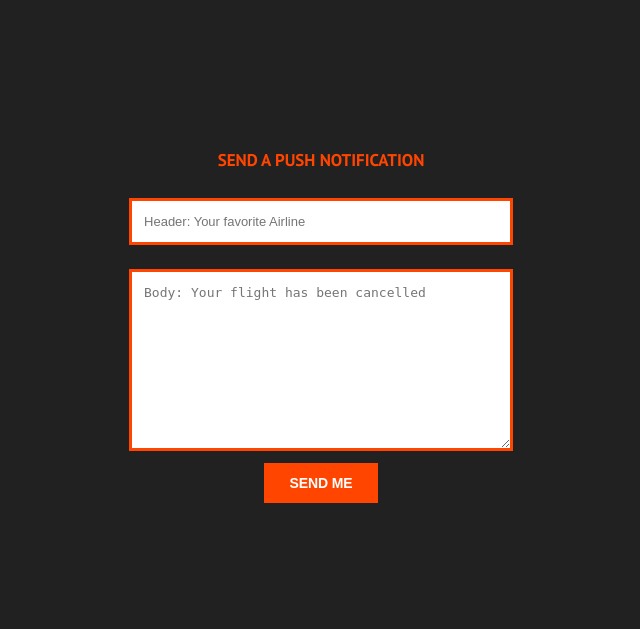
After one commit to ChiragKanzariya/billboard-management-with-chat-app, a Django app: page / in a window 1280 px wide. The commit adds this page. Shown: the top 629 px of the page, without its empty margins (319-959 px from the left). Run offline with Django 3.2, Linux system fonts and the light colour scheme; the visitor is signed in with stand-in values (Sample User, id 1).

Commit message:
changes frontend

```diff
--- a/billboard/urls.py
+++ b/billboard/urls.py
@@ -1,8 +1,9 @@
 from django.contrib import admin
 from django.urls import path
 from django.conf.urls import url, include
+from django.views.generic.base  import TemplateView
 
-from billboard.views import welcome
+from billboard.views import welcome, send_push, notification
 
 
 urlpatterns = [
@@ -10,4 +11,8 @@ urlpatterns = [
     url(r'^advertiser/', include('advertiser.urls')),
     url(r'^chat/', include('chat.urls')),
     url(r'^welcome/$', welcome, name='billboard_welcome'),
+    path('', notification),
+    path('send_push', send_push),
+    path('webpush/', include('webpush.urls')),
+    path('sw.js', TemplateView.as_view(template_name='advertiser/sw.js', content_type='application/x-javascript')),
 ]
--- a/billboard/views.py
+++ b/billboard/views.py
@@ -1,7 +1,45 @@
-from django.shortcuts import render, redirect
+from django.http.response import JsonResponse, HttpResponse
+from django.views.decorators.http import require_GET, require_POST
+from django.shortcuts import render, get_object_or_404, redirect
+from django.contrib.auth.models import User
+from django.views.decorators.csrf import csrf_exempt
+from webpush import send_user_notification
+from django.contrib.auth.decorators import login_required
+from django.conf import settings
+import json
 
 def welcome(request):
     if request.user.is_authenticated:
         return redirect ('advertiser_home')
     else:
         return render(request, 'billboard/welcome.html')
+
+@login_required
+@require_GET
+def notification(request):
+    webpush_settings = getattr(settings, 'WEBPUSH_SETTINGS', {})
+    vapid_key = webpush_settings.get('VAPID_PUBLIC_KEY')
+    user = request.user
+    return render(request, 'advertiser/notification/notification.html', {user: user, 'vapid_key':vapid_key})
+
+@login_required
+@require_POST
+@csrf_exempt
+def send_push(request):
+    try:
+        body = request.body
+        data = json.loads(body)
+
+        if 'head' not in data or 'body' not in data or 'id' not in data:
+            return JsonResponse(status=400, data={'message': 'Invalid data enter valid data.'})
+
+        user_id = data['id']
+        user = get_object_or_404(User, pk=user_id)
+        payload = {'head': data['head'], 'body': data['body']}
+        print(payload)
+        send_user_notification(user=user, payload=payload, ttl=1000)
+        print(payload)
+
+        return JsonResponse(status=200, data={'message': 'Web push successful'})
+    except TypeError:
+        return JsonResponse(status=500, data={'message': 'Error occurred.'})
--- /dev/null
+++ b/static/css/styles.css
@@ -0,0 +1,72 @@
+body {
+    height: 100%;
+    background: rgba(0, 0, 0, 0.87);
+    font-family: 'PT Sans', sans-serif;
+}
+
+div {
+    height: 100%;
+    display: flex;
+    align-items: center;
+    justify-content: center;
+}
+
+form {
+    display: flex;
+    flex-direction: column;
+    align-items: center;
+    justify-content: center;
+    width: 35%;
+    margin: 10% auto;
+}
+
+form > h3 {
+    font-size: 17px;
+    font-weight: bold;
+    margin: 15px 0;
+    color: orangered;
+    text-transform: uppercase;
+}
+
+form > .error {
+    margin: 0;
+    font-size: 15px;
+    font-weight: normal;
+    color: orange;
+    opacity: 0.7;
+}
+
+form > input, form > textarea {
+    border: 3px solid orangered;
+    box-shadow: unset;
+    padding: 13px 12px;
+    margin: 12px auto;
+    width: 80%;
+    font-size: 13px;
+    font-weight: 500;
+}
+
+form > input:focus, form > textarea:focus {
+    border: 3px solid orangered;
+    box-shadow: 0 2px 3px 0 rgba(0, 0, 0, 0.2);
+    outline: unset;
+}
+
+form > button {
+    justify-self: center;
+    padding: 12px 25px;
+    border-radius: 0;
+    text-transform: uppercase;
+    font-weight: 600;
+    background: orangered;
+    color: white;
+    border: none;
+    font-size: 14px;
+    letter-spacing: -0.1px;
+    cursor: pointer;
+}
+
+form > button:disabled {
+    background: dimgrey;
+    cursor: not-allowed;
+}
--- /dev/null
+++ b/static/js/vendor/registerSw.js
@@ -0,0 +1,90 @@
+const registerSw = async () => {
+    if ('serviceWorker' in navigator) {
+
+        const reg = await navigator.serviceWorker.register('sw.js');
+        initialiseState(reg)
+
+    } else {
+        showNotAllowed("You can't send push notifications")
+    }
+};
+
+const initialiseState = (reg) => {
+    if (!reg.showNotification) {
+        showNotAllowed('Showing notifications isn\'t supported');
+        return
+    }
+    if (Notification.permission === 'denied') {
+        showNotAllowed('You prevented us from showing notification');
+        return
+    }
+    if (!'PushManager' in window) {
+        showNotAllowed("Push isn't allowed in your browser");
+        return
+    }
+    subscribe(reg);
+}
+
+const showNotAllowed = (message) => {
+    const button = document.querySelector('form>button');
+    button.innerHTML = `${message}`;
+    button.setAttribute('disabled', 'true');
+};
+
+function urlB64ToUint8Array(base64String) {
+    const padding = '='.repeat((4 - base64String.length % 4) % 4);
+    const base64 = (base64String + padding)
+        .replace(/\-/g, '+')
+        .replace(/_/g, '/');
+
+    const rawData = window.atob(base64);
+    const outputArray = new Uint8Array(rawData.length);
+    const outputData = outputArray.map((output, index) => rawData.charCodeAt(index));
+
+    return outputData;
+}
+
+const subscribe = async (reg) => {
+    const subscription = await reg.pushManager.getSubscription();
+    if (subscription) {
+        sendSubData(subscription);
+        return;
+    }
+
+    const vapidMeta = document.querySelector('meta[name="vapid-key"]');
+    const key = vapidMeta.content;
+    const options = {
+        userVisibleOnly: true,
+        // if key exists, create applicationServerKey property
+        ...(key && {applicationServerKey: urlB64ToUint8Array(key)})
+    };
+
+    const sub = await reg.pushManager.subscribe(options);
+    sendSubData(sub)
+};
+
+const sendSubData = async (subscription) => {
+    const browser = navigator.userAgent.match(/(firefox|msie|chrome|safari|trident)/ig)[0].toLowerCase();
+    const data = {
+        status_type: 'subscribe',
+        subscription: subscription.toJSON(),
+        browser: browser,
+    };
+
+    const res = await fetch('/webpush/save_information', {
+        method: 'POST',
+        body: JSON.stringify(data),
+        headers: {
+            'content-type': 'application/json'
+        },
+        credentials: "include"
+    });
+
+    handleResponse(res);
+};
+
+const handleResponse = (res) => {
+    console.log(res.status);
+};
+
+registerSw();
--- /dev/null
+++ b/static/js/vendor/site.js
@@ -0,0 +1,48 @@
+const pushForm = document.getElementById('send-push__form');
+const errorMsg = document.querySelector('.error');
+
+pushForm.addEventListener('submit', async function (e) {
+    e.preventDefault();
+    const input = this[0];
+    const textarea = this[1];
+    const button = this[2];
+    errorMsg.innerText = '';
+
+    const head = input.value;
+    const body = textarea.value;
+    const meta = document.querySelector('meta[name="user_id"]');
+    const id = meta ? meta.content : null;
+
+     if (head && body && id) {
+        button.innerText = 'Sending...';
+        button.disabled = true;
+
+        const res = await fetch('/send_push', {
+            method: 'POST',
+            body: JSON.stringify({head, body, id}),
+            headers: {
+                'content-type': 'application/json'
+            }
+        });
+        if (res.status === 200) {
+            button.innerText = 'Send another!';
+            button.disabled = false;
+            input.value = '';
+            textarea.value = '';
+        } else {
+            errorMsg.innerText = res.message;
+            button.innerText = 'Something broke..  Try again?';
+            button.disabled = false;
+        }
+    }
+    else {
+        let error;
+        if (!head || !body){
+            error = 'Please ensure you complete the form 🙏🏾'
+        }
+        else if (!id){
+            error = "Are you sure you're logged in? Make sure!"
+        }
+        errorMsg.innerText = error;
+    }
+});
--- /dev/null
+++ b/templates/advertiser/notification/notification.html
@@ -0,0 +1,30 @@
+{% load static %}
+<!DOCTYPE html>
+<html lang="en">
+<head>
+    <meta charset="UTF-8">
+    <meta name="viewport" content="width=device-width, initial-scale=1.0">
+    <meta http-equiv="X-UA-Compatible" content="ie=edge">
+    <meta name="vapid-key" content="{{ vapid_key }}">
+    {% if user.id %}
+        <meta name="user_id" content="{{ user.id }}">
+    {% endif %}
+    <title>Web Push</title>
+    <link href="https://fonts.googleapis.com/css?family=PT+Sans:400,700" rel="stylesheet">
+    <link href="{% static '/css/styles.css' %}" rel="stylesheet">
+</head>
+
+<body>
+<div>
+    <form id="send-push__form">
+        <h3 class="header">Send a push notification</h3>
+        <p class="error"></p>
+        <input type="text" name="head" placeholder="Header: Your favorite Airline">
+        <textarea name="body" id="" cols="30" rows="10" placeholder="Body: Your flight has been cancelled"></textarea>
+        <button name="submit">Send Me</button>
+        <script type="text/javascript" src="{% static '/js/vendor/registerSw.js' %}"></script>
+        <script type="text/javascript" src="{% static '/js/vendor/site.js' %}"></script>
+    </form>
+</div>
+</body>
+</html>
```
Also changed, not shown: advertiser/urls.py (+7 -1 lines), advertiser/views.py (+33 -2 lines), billboard/settings.py (+7 -1 lines), templates/advertiser/notification/sw.js (added, +19 -0 lines), templates/chat/index.html (+9 -9 lines), templates/chat/room.html (+13 -13 lines), advertiser/migrations/0001_initial.py, 1 other file.
